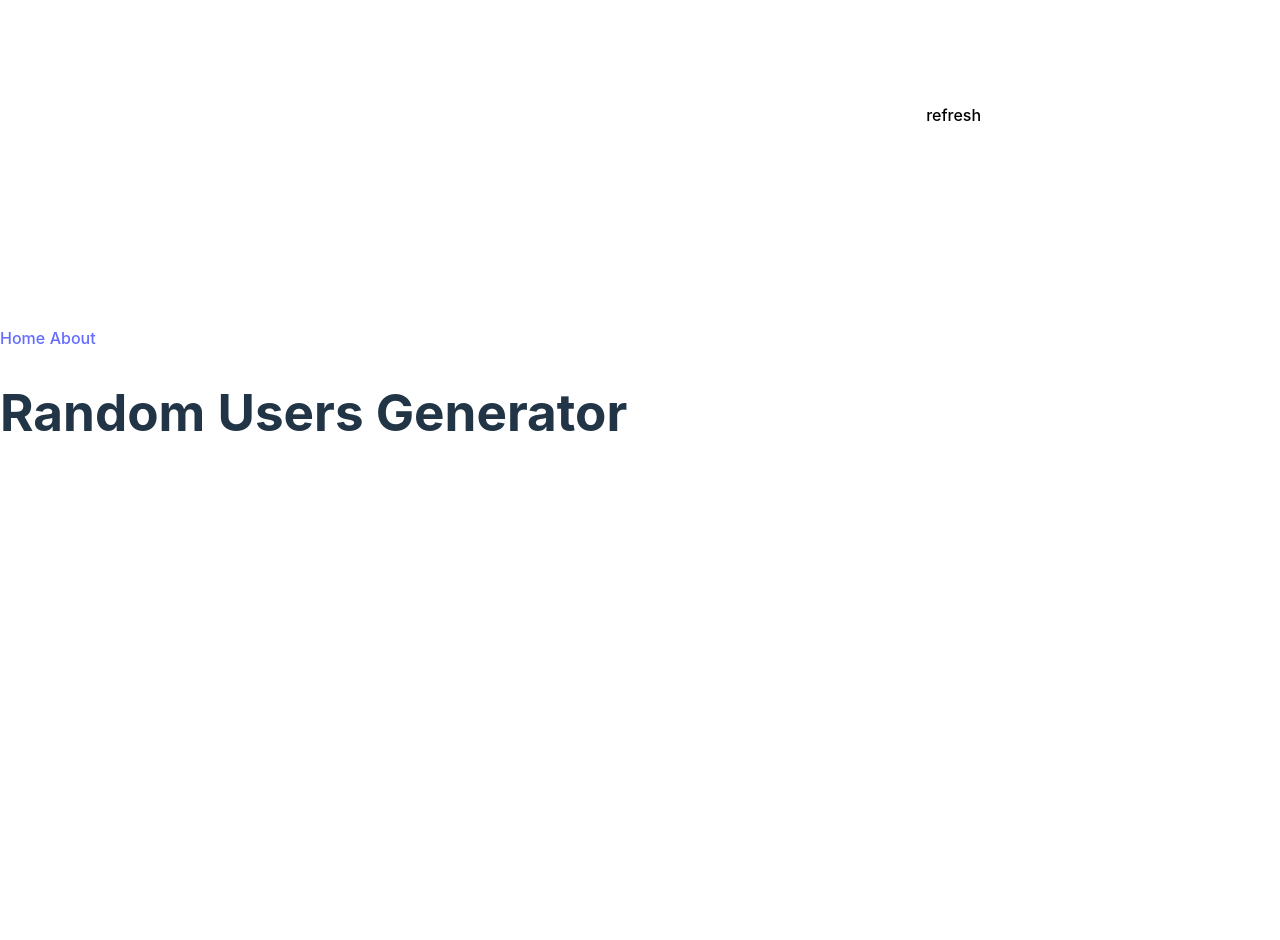
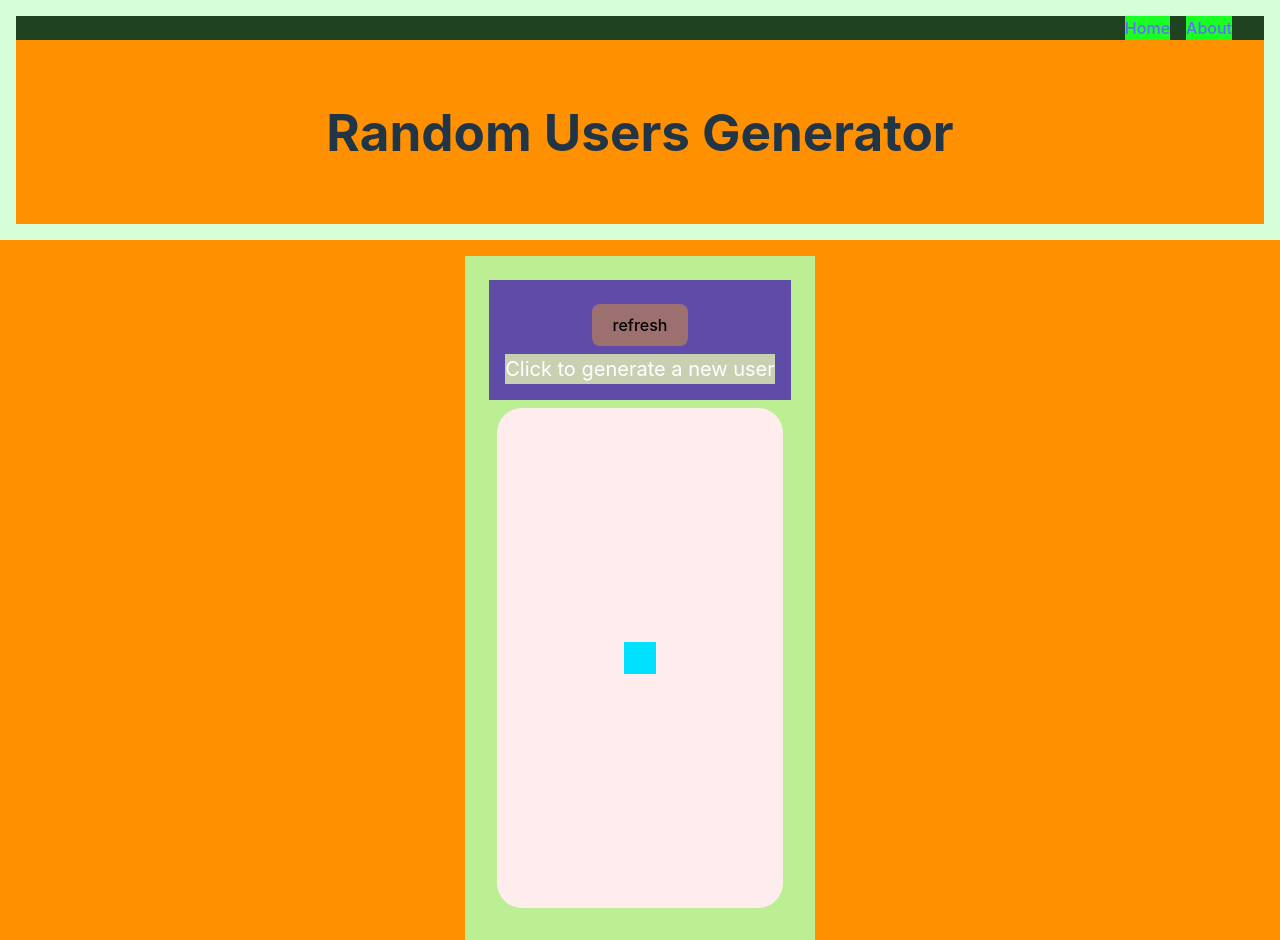
Before and after one commit to MLS-DreamMakers/random-users-app, a website built with Vite: page app/index.html in a window 1280 px wide. Before the commit the page ends 800 px from the top, so only its background shows below. Built offline with nearby package versions, Linux system fonts and the light colour scheme; no server answers.

Commit message:
stylized app skeleton + modified funcs

```diff
--- a/app/src/api.js
+++ b/app/src/api.js
@@ -1,5 +1,5 @@
 // functions for handling API interactions, data fetching, etc.
-import { usersHome } from './components/home';
+import { profiles } from "./components/user-profiles";
 
 const testRoute = async (url) => { //testing API fetching asynchronously using async/await
   try {
@@ -32,7 +32,7 @@ const getUsers = async () => { //fetching user data from url2 and rendering user
     const data = await response.json(); //parsing response data as JSON
     const users = data.results; //extracting 'results' arr of users from fetched data
     const parentElement = document.querySelector('#app'); //getting the DOM el with id 'app'
-    const { newUserSpace } = usersHome(parentElement); //getting newUserSpace from usersHome el component
+    const { newUserSpace } = profiles(parentElement); //getting newUserSpace from profiles el component
     renderUserInfo(newUserSpace, users); //render user info in newUserSpace
   } catch (error) {
     console.error('Error fetching users:', error);
@@ -48,6 +48,7 @@ const renderUserInfo = (newUserSpace, users) => {
     const img = document.createElement("img");
     const ul = document.createElement("ul"); //creating an unordered list to render user properties when fetched
 
+    // div.setAttribute("id", "properties"); //setting the id attribute of the ul element
     ul.setAttribute("id", "properties"); //setting the id attribute of the ul element
     img.setAttribute("id", `user-image`); //setting the img attribute id for each random user generated
     img.setAttribute("src", user.picture.large); //setting the img src attribute to be a random user profile pic
@@ -55,7 +56,7 @@ const renderUserInfo = (newUserSpace, users) => {
     const properties = ['first', 'last', 'gender', 'age', 'city', 'state']; //storing user api obj key names in an arr
     properties.forEach(prop => { //iterating through properties arr to access each random user profiles properties by the api obj key name
       const li = document.createElement("li"); //creating a list item for each property
-      li.textContent = user.name[prop] || user.dob[prop] || user.location[prop] || ''; //setting text content based on user data availability from the api obj key/value pair
+      li.textContent = user.name[prop] || user.dob[prop] || user.location[prop]; //setting text content based on user data availability from the api obj key/value pair
       ul.appendChild(li); //appending list item to the unordered list
     });
     div.appendChild(img); //appending img el to div
@@ -66,7 +67,7 @@ const renderUserInfo = (newUserSpace, users) => {
 
   refresh.addEventListener('click', () => {
     userContainer.append(newUserSpace);
-  })
+  });
 };
 
 export { routeTest, getUsers, renderUserInfo }
--- a/app/src/assets/style.css
+++ b/app/src/assets/style.css
@@ -1,3 +1,10 @@
+* {
+  padding: 0;
+  margin: 0;
+  box-sizing: border-box;
+  background-color: rgb(217, 0, 255); /* should be #242424; */
+}
+
 :root {
   font-family: Inter, system-ui, Avenir, Helvetica, Arial, sans-serif;
   line-height: 1.5;
@@ -6,6 +13,8 @@
   color-scheme: light dark;
   color: rgba(255, 255, 255, 0.87);
   background-color: #242424;
+  display: flex;
+  flex-direction: column;
 
   font-synthesis: none;
   text-rendering: optimizeLegibility;
@@ -18,90 +27,141 @@ a {
   color: #646cff;
   text-decoration: inherit;
 }
+
 a:hover {
   color: #535bf2;
 }
 
 body {
-  margin: 0;
   display: flex;
-  place-items: center;
+  flex-direction: column;
+  justify-content: center;
+  align-items: center;
   min-width: 320px;
   min-height: 100vh;
 }
 
+header {
+  background-color: rgb(213, 255, 215); /* separating for dev purposes */
+  width: 100%;
+  padding: 1rem;
+}
+
+nav {
+  background-color: rgb(31, 67, 32); /* separating for dev purposes */
+  display: flex;
+  justify-content: end;
+  align-items: center;
+  padding: 0 1rem;
+}
+
+nav a {
+  background-color: rgb(25, 255, 36); /* separating for dev purposes */
+  margin-right: 1rem;
+}
+
 h1 {
+  padding: 4rem;
+  text-align: center;
   font-size: 3.2em;
   line-height: 1.1;
 }
 
 #app {
+  background-color: rgb(188, 238, 147); /* separating for dev purposes */
+  display: flex;
+  flex-direction: column;
   max-width: 1280px;
-  margin: 0 auto;
-  padding: 2rem;
+  margin: 1rem;
+  padding: 1.5rem;
   text-align: center;
 }
 
+div {
+  background-color: rgb(0, 225, 255); /* separating for dev purposes */
+  display: flex;
+  flex-direction: column;
+  justify-content: center;
+  align-items: center;
+  padding: 1rem;
+}
+
+.refresh-card {
+  background-color: rgb(94, 76, 168); /* separating for dev purposes */
+}
+
+#refresh {
+  background-color: rgb(157, 112, 112); /* should be white */
+  display: flex;
+  justify-content: center;
+  margin: 0.5rem;
+  color: black;
+}
+
+#refresh-text {
+  background-color: rgb(199, 209, 178); /* separating for dev purposes */
+  color: white;
+  font-size: 20px;
+}
+
 #user-image {
-  border: 10px solid black;
+  border: 1.5px solid rgb(245, 245, 245);
   border-radius: 25px;
   margin: 30px;
   width: 150px;
 }
 
-#refresh {
-  background-color: white;
-  color: black;
+#user-image:hover {
+  filter: drop-shadow(0 0 0.3rem #646cffaa);
 }
 
-.new-user-info {
-  display: flex;
-  flex-direction: column;
-  background-color: white;
+.new-user-card {
+  margin: 0.5rem;
+  padding: 2rem;
+  background-color: rgb(255, 237, 237); /* should be white */
   color: black;
   height: 500px;
   border-radius: 25px;
 }
 
+ul {
+  background-color: rgb(185, 21, 21); /* separating for dev purposes */
+  list-style: none;
+  display: flex;
+  flex-direction: column;
+}
+
+li {
+  background-color: rgb(41, 204, 112); /* separating for dev purposes */
+  margin: 3px 0;
+}
+
 #properties {
+  background-color: rgb(215, 96, 226); /* separating for dev purposes */
   margin: 10px;
-
-  list-style-type: none;
+  padding: 15px;
   font-size: 20px;
 }
 
 #user-container {
+  background-color: rgb(42, 0, 252); /* separating for dev purposes */
   width: 100%;
 }
 
-#refresh-text {
-  color:white;
-  font-size: 20px;
-}
-
-.card {
-  padding: 0px;
-}
-
-.logo {
+.tech-stack {
+  background-color: rgb(223, 48, 89); /* separating for dev purposes */
   height: 6em;
   padding: 1.5em;
   will-change: filter;
   transition: filter 300ms;
 }
-.logo:hover {
+
+.tech-stack:hover {
   filter: drop-shadow(0 0 2em #646cffaa);
 }
-.logo.vanilla:hover {
+
+.tech-stack.vanilla:hover {
   filter: drop-shadow(0 0 2em #f7df1eaa);
-}
-
-.card {
-  padding: 2em;
-}
-
-.read-the-docs {
-  color: #888;
 }
 
 button {
@@ -128,7 +188,11 @@ button:focus-visible {
 @media (prefers-color-scheme: light) {
   :root {
     color: #213547;
-    background-color: #ffffff;
+    background-color: rgb(246, 255, 0); /* should be white */
+  }
+  * {
+    color: #213547;
+    background-color: #ff9100; /* should be white */
   }
   a:hover {
     color: #747bff;
--- a/app/src/components/about.js
+++ b/app/src/components/about.js
@@ -3,29 +3,24 @@ import htmlLogo from '../assets/svg/html.svg'
 import cssLogo from '../assets/svg/css.svg'
 import javascriptLogo from '../assets/svg/javascript.svg'
 import viteLogo from '../assets/svg/vite.svg'
+import { header } from '../components/home'
 
 const about = () => {
   document.querySelector('#app').innerHTML = `
-    <header>
-      <nav>
-        <a href="/" data-link>Home</a>
-        <a href="./" data-link>About</a>
-      </nav>
-      <h1>Random Users Generator</h1>
-    </header>
+    ${header()}
     <h2>About</h2>
     <p>Created with: </p>
     <a href="https://developer.mozilla.org/en-US/docs/Web/HTML" target="_blank">
-    <img src="${htmlLogo}" class="logo vanilla" alt="HTML logo" />
+    <img src="${htmlLogo}" class="tech-stack" alt="HTML logo" />
       </a>
     <a href="https://developer.mozilla.org/en-US/docs/Web/CSS" target="_blank">
-      <img src="${cssLogo}" class="logo vanilla" alt="CSS logo" />
+      <img src="${cssLogo}" class="tech-stack" alt="CSS logo" />
     </a>
     <a href="https://developer.mozilla.org/en-US/docs/Web/JavaScript" target="_blank">
-      <img src="${javascriptLogo}" class="logo vanilla" alt="JavaScript logo" />
+      <img src="${javascriptLogo}" class="tech-stack vanilla" alt="JavaScript logo" />
     </a>
     <a href="https://vitejs.dev" target="_blank">
-      <img src="${viteLogo}" class="logo" alt="Vite logo" />
+      <img src="${viteLogo}" class="tech-stack" alt="Vite logo" />
     </a>
   `;
 };
--- a/app/src/components/home.js
+++ b/app/src/components/home.js
@@ -1,14 +1,15 @@
 // functions for home page html components
+import { profiles } from "./user-profiles";
 
 const header = (parentEl) => {
   if (!parentEl) { //guard clause if parentEl is not defined
-    return console.error('Parent element is null or undefined.');
+    return console.error('Error: parent element is null or undefined.');
   }
   const headerHTML = `
     <header>
       <nav>
         <a href="/" data-link>Home</a>
-        <a id="about" href="/random-users-app/" data-link>About</a>
+        <a id="about" href="/about" data-link>About</a>
       </nav>
       <h1 id="site-title">Random Users Generator</h1>
     </header>
@@ -17,28 +18,22 @@ const header = (parentEl) => {
 };
 
 const usersHome = (parentEl) => {
-  parentEl.innerHTML = `
-    <div class="card">
-      <button id="refresh" type="button">refresh</button>
-    </div>
-    <p id ="refresh-text">Click refresh to generate a new user</p>
-    <div class="new-user-info">
-      <div class="user-container">
-      </div>
-    </div>
-  `;
-  const newUserSpace = parentEl.querySelector('.new-user-info');
-  const refresh = parentEl.querySelector('refresh');
-  const userContainer = parentEl.querySelector('.user-container');
-  const refreshText = parentEl.querySelector('#refresh-text');
-  return { newUserSpace, refresh, userContainer, refreshText };
+  profiles(parentEl);
 };
 
-const footer = () => {
-  document.querySelector('#app').innerHTML = `
+const footer = (parentEl) => {
+  if (!parentEl) { //guard clause if parentEl is not defined
+    return console.error('Error: parent element is null or undefined.');
+  }
+  const headerHTML = `
     <footer>
+      <p>Copyright @ 2024 All Rights Reserved</p>
+      <p>Developed by
+        <a href="https://github.com/MLS-DreamMakers">MLS DreamMakers</a>
+      </p>
     </footer>
-    `;
+  `;
+  parentEl.insertAdjacentHTML('afterend', headerHTML);
 };
 
 export { header, usersHome, footer };
--- a/app/src/components/user-profiles.js
+++ b/app/src/components/user-profiles.js
@@ -1,6 +1,22 @@
 //functions to generate random user profiles
 
-const profiles = () => {
+const profiles = (parentEl) => {
+  parentEl.innerHTML = `
+    <div class="refresh-card">
+      <button id="refresh" type="button">refresh</button>
+      <p id ="refresh-text">Click to generate a new user</p>
+    </div>
+    <div class="new-user-card">
+      <div class="user-container">
+      </div>
+    </div>
+  `;
+  const newUserSpace = parentEl.querySelector('.new-user-card');
+  const refresh = parentEl.querySelector('#refresh');
+  const userContainer = parentEl.querySelector('.user-container');
+  const refreshText = parentEl.querySelector('#refresh-text');
+
+  return { newUserSpace, refresh, userContainer, refreshText };
 };
 
 export { profiles };
--- a/app/src/main.js
+++ b/app/src/main.js
@@ -15,8 +15,8 @@ const main = async () => {
   // checkResponseStatus()
   await getUsers(); //fetching and rendering user info asynchronously
   // profiles();
-  // footer();
+  footer(appDiv);
 };
 
-about();
+// about();
 main(); //calling main app logic
```
Also changed, not shown: assets/index-DOCSecKO.js (added, +25 -0 lines), assets/index-D_0wpP35.css (added, +1 -0 lines), index.html (+2 -2 lines), app/src/assets/random-user.js (deleted).
